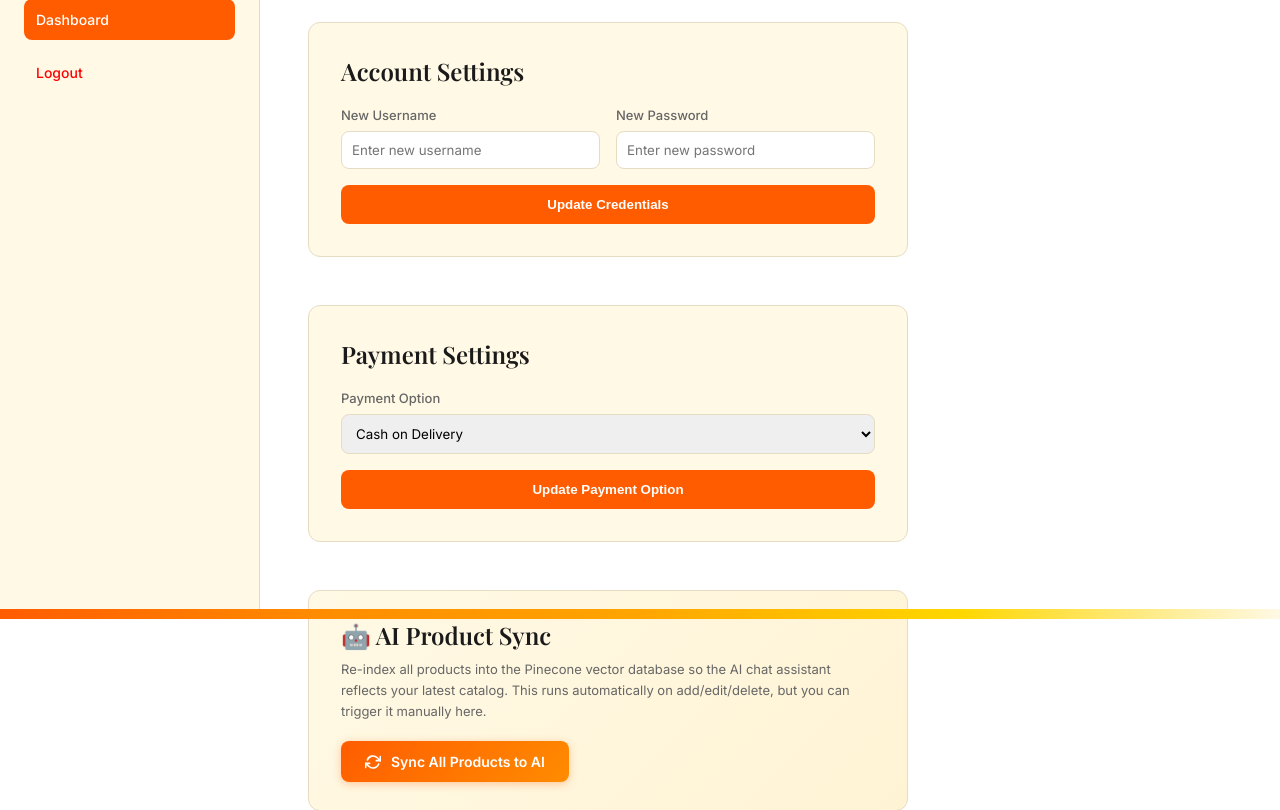
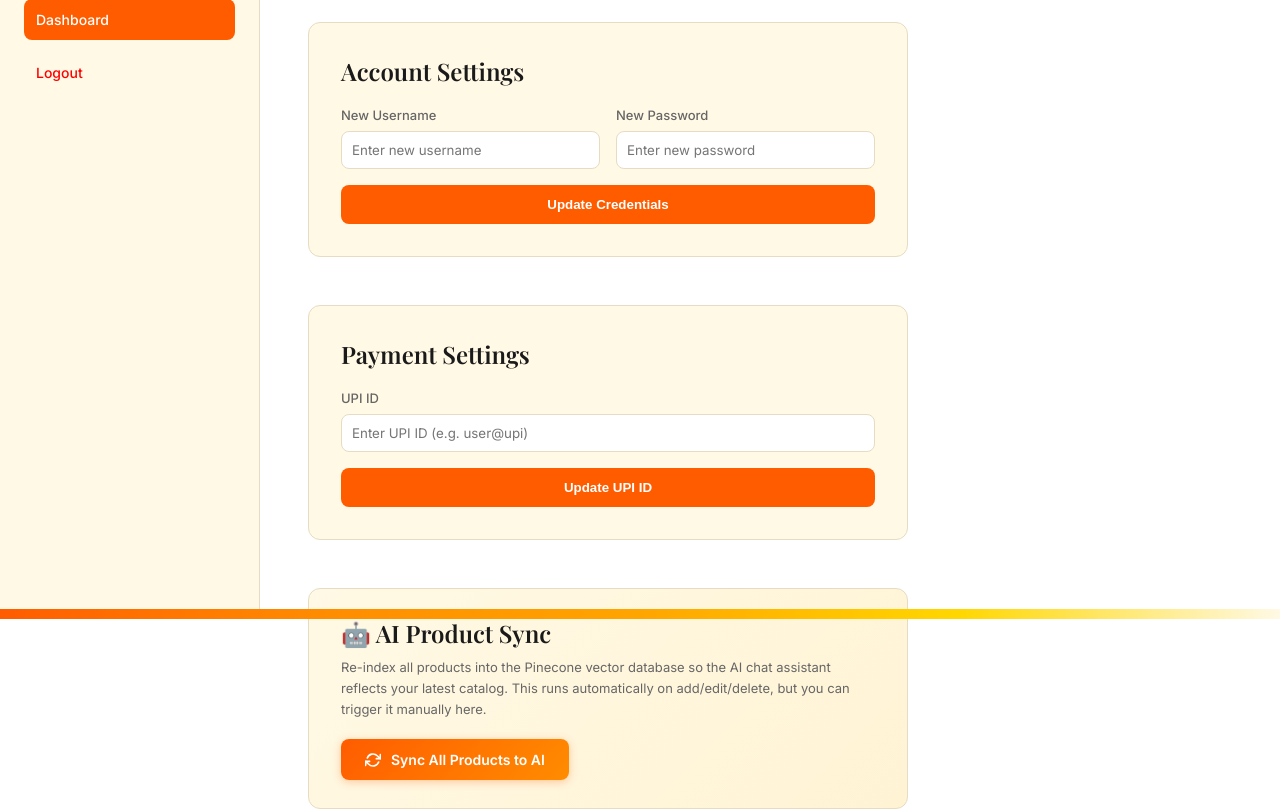
Before and after one commit to chinmayc0707/pooja_ecommerce, a Flask app: template flask_app/templates/admin.html in a window 1280 px wide. Shown: the part 181-991 px from the top of the page. Run offline with Flask 3, Linux system fonts and the light colour scheme; the template is opened without the code that fills it: values that come from a table or form of the project are taken from there, others are empty.

Commit message:
Update admin panel to only configure upi id
Co-authored-by: chinmayc0707 <139462368+chinmayc0707@users.noreply.github.com>

```diff
--- a/flask_app/app.py
+++ b/flask_app/app.py
@@ -80,8 +80,8 @@ def init_db():
             db.session.add(admin)
         db.session.commit()
 
-        if not Setting.query.filter_by(key='payment_option').first():
-            payment_setting = Setting(key='payment_option', value='Cash on Delivery')
+        if not Setting.query.filter_by(key='upi_id').first():
+            payment_setting = Setting(key='upi_id', value='')
             db.session.add(payment_setting)
             db.session.commit()
 
@@ -258,9 +258,9 @@ def view_cart():
         })
 
     total = sum(item['subtotal'] for item in cart_items)
-    payment_setting = Setting.query.filter_by(key='payment_option').first()
-    payment_option = payment_setting.value if payment_setting else 'Cash on Delivery'
-    return render_template('cart.html', items=cart_items, total=total, payment_option=payment_option)
+    upi_setting = Setting.query.filter_by(key='upi_id').first()
+    upi_id = upi_setting.value if upi_setting else ''
+    return render_template('cart.html', items=cart_items, total=total, upi_id=upi_id)
 
 @app.route('/remove_from_cart/<int:product_id>')
 def remove_from_cart(product_id):
@@ -338,9 +338,9 @@ def admin():
     categories = db.session.query(Product.category).distinct().all()
     category_list = [c[0] for c in categories]
     user = get_current_user()
-    payment_setting = Setting.query.filter_by(key='payment_option').first()
-    payment_option = payment_setting.value if payment_setting else 'Cash on Delivery'
-    return render_template('admin.html', products=products, admin_user=user.username, categories=category_list, payment_option=payment_option)
+    upi_setting = Setting.query.filter_by(key='upi_id').first()
+    upi_id = upi_setting.value if upi_setting else ''
+    return render_template('admin.html', products=products, admin_user=user.username, categories=category_list, upi_id=upi_id)
 
 @app.route('/add-product', methods=['POST'])
 @admin_required
@@ -407,17 +407,17 @@ def delete_product(id):
     _delete_product_from_pinecone(product_id)
     return redirect(url_for('admin'))
 
-@app.route('/update-payment-option', methods=['POST'])
+@app.route('/update-upi-id', methods=['POST'])
 @admin_required
-def update_payment_option():
-    new_option = request.form.get('payment_option')
-    if new_option:
-        setting = Setting.query.filter_by(key='payment_option').first()
+def update_upi_id():
+    new_upi_id = request.form.get('upi_id')
+    if new_upi_id is not None:
+        setting = Setting.query.filter_by(key='upi_id').first()
         if not setting:
-            setting = Setting(key='payment_option', value=new_option)
+            setting = Setting(key='upi_id', value=new_upi_id)
             db.session.add(setting)
         else:
-            setting.value = new_option
+            setting.value = new_upi_id
         db.session.commit()
     return redirect(url_for('admin'))
 
--- a/flask_app/templates/admin.html
+++ b/flask_app/templates/admin.html
@@ -143,16 +143,12 @@
 
         <div class="settings-section">
             <h3>Payment Settings</h3>
-            <form action="/update-payment-option" method="POST" class="settings-form">
+            <form action="/update-upi-id" method="POST" class="settings-form">
                 <div class="form-group" style="grid-column: span 2;">
-                    <label>Payment Option</label>
-                    <select name="payment_option" required style="padding: 10px; border: 1px solid var(--colors-beige-deep); border-radius: var(--rounded-md); font-family: 'Inter', sans-serif;">
-                        <option value="Cash on Delivery" {% if payment_option == 'Cash on Delivery' %}selected{% endif %}>Cash on Delivery</option>
-                        <option value="Credit/Debit Card" {% if payment_option == 'Credit/Debit Card' %}selected{% endif %}>Credit/Debit Card</option>
-                        <option value="UPI" {% if payment_option == 'UPI' %}selected{% endif %}>UPI</option>
-                    </select>
+                    <label>UPI ID</label>
+                    <input type="text" name="upi_id" placeholder="Enter UPI ID (e.g. user@upi)" value="{{ upi_id }}" style="padding: 10px; border: 1px solid var(--colors-beige-deep); border-radius: var(--rounded-md); font-family: 'Inter', sans-serif;">
                 </div>
-                <button type="submit" class="btn-save">Update Payment Option</button>
+                <button type="submit" class="btn-save">Update UPI ID</button>
             </form>
         </div>
 
--- a/flask_app/templates/cart.html
+++ b/flask_app/templates/cart.html
@@ -139,8 +139,8 @@
                     <span>Free</span>
                 </div>
                 <div class="summary-row" style="margin-top: 16px; padding-top: 16px; border-top: 1px solid var(--colors-beige-deep);">
-                    <span>Payment Method</span>
-                    <span style="font-weight: 500;">{{ payment_option }}</span>
+                    <span>UPI ID</span>
+                    <span style="font-weight: 500;">{{ upi_id if upi_id else "Not configured" }}</span>
                 </div>
                 <div class="summary-total" style="margin-top: 16px; padding-top: 16px;">
                     <span>Total</span>
```
Also changed, not shown: patch_jwt.py (deleted, +0 -10 lines).
